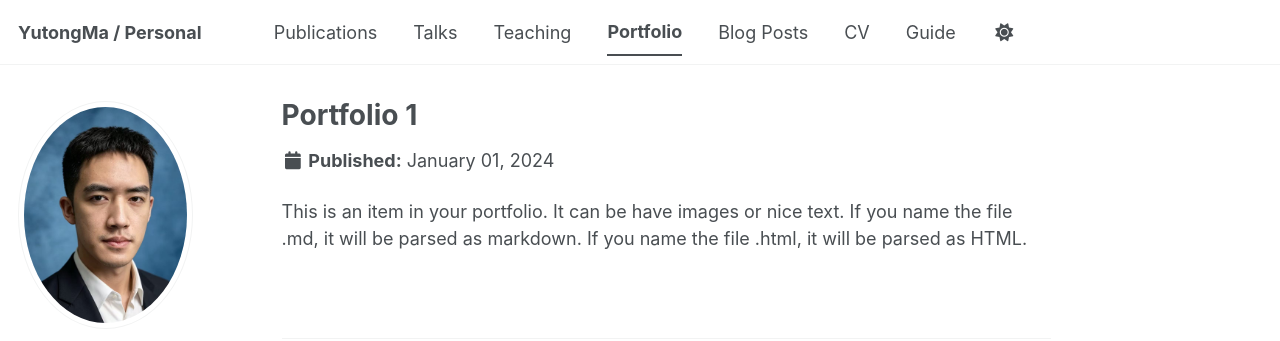
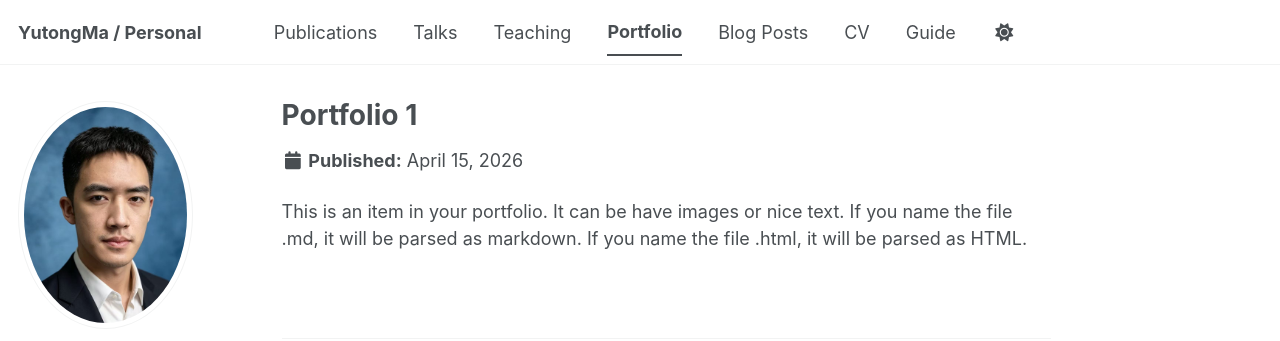
Before and after one commit to mayut0ng/mayut0ng.github.io, a Jekyll site: the page built from _portfolio/portfolio-1.md, in a window 1280 px wide. Shown: the top 341 px of the page. Built offline with Jekyll 4.4.1, drawn with Linux system fonts in a browser that asks for light colours; some web fonts are replaced; a script bundle is joined from its source files by our own code; library files that are not in the unit come from our copies.

Commit message:
Update portfolio-1.md

```diff
--- a/_portfolio/portfolio-1.md
+++ b/_portfolio/portfolio-1.md
@@ -3,9 +3,9 @@
 collection: portfolio
 type: "Undergraduate project"
 permalink: /portfolio/portfolio-1
-date: 2024-01-01
+date: 2026-04-15
 image:
-  src: /_portfolio/Fig.14.png
+  src: /images/Fig.14.png
   alt: "Fig.14 description"
 excerpt: "Short description of the project."
 ---
```
